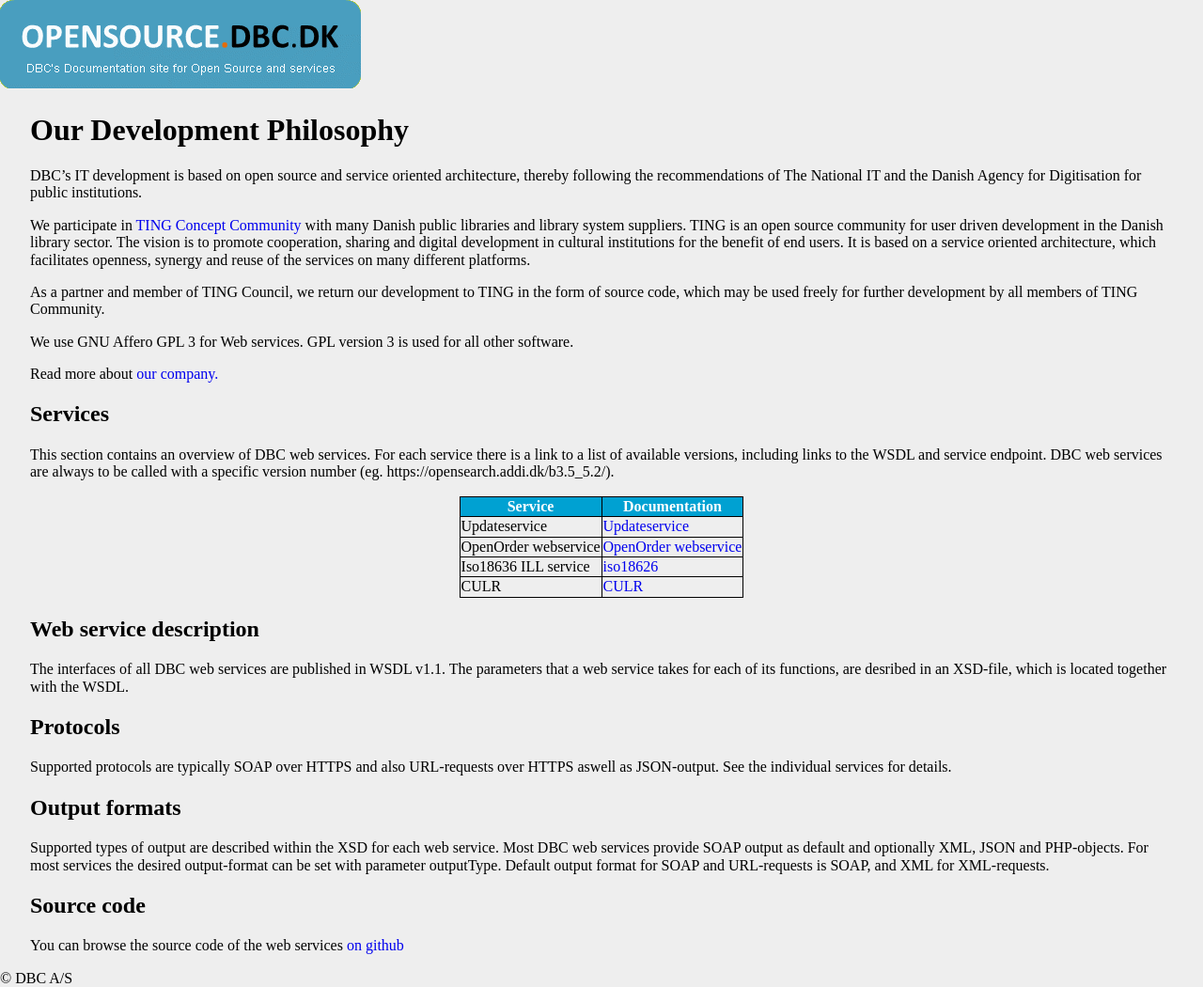
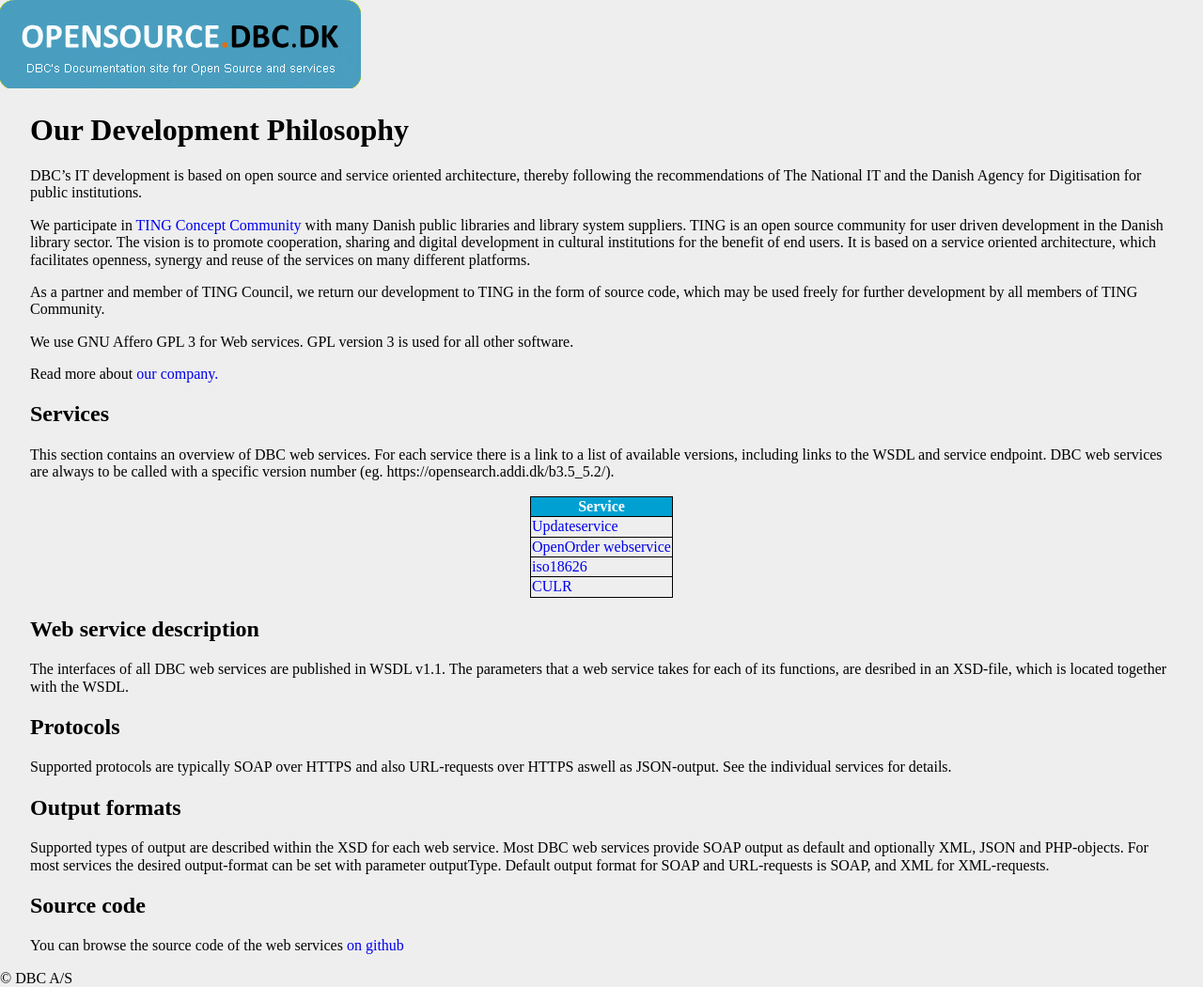
Before and after one commit to mran-dbc/MyTestDocRepo, a Jekyll site: the page built from docs/index.md, in a window 1280 px wide. Shown: the whole page at 94% size. Built offline with Jekyll 4.4.1, drawn with Linux system fonts in a browser that asks for light colours; nearby versions of some CDN libraries; our own code applies the rules of GitHub Pages for plain Markdown files.

Commit message:
Changed: tor 26 mar 09:30:20 CET 2020

```diff
--- a/docs/index.md
+++ b/docs/index.md
@@ -28,12 +28,12 @@ there is a link to a list of available versions, including links to the
 WSDL and service endpoint. DBC web services are always to be called with a
 specific version number (eg. https://opensearch.addi.dk/b3.5_5.2/).
 
-| Service              | Documentation                                         |
-|----------------------|-------------------------------------------------------|
-| Updateservice        | [Updateservice](/updateservice/Home.md)               |
-| OpenOrder webservice | [OpenOrder webservice](/OpenOrder-webservice/Home.md) |
-| Iso18636 ILL service | [iso18626](iso18636/Home.md)                          |
-| CULR                 | [CULR](culrservice/Home.md)                           |
+| Service                                               |
+|-------------------------------------------------------|
+| [Updateservice](/updateservice/Home.md)               |
+| [OpenOrder webservice](/OpenOrder-webservice/Home.md) |
+| [iso18626](iso18636/Home.md)                          |
+| [CULR](culrservice/Home.md)                           |
 
 ## Web service description
 The interfaces of all DBC web services are published in WSDL v1.1. The
```
Also changed, not shown: docs/culrservice/Home.md (+2 -2 lines).
